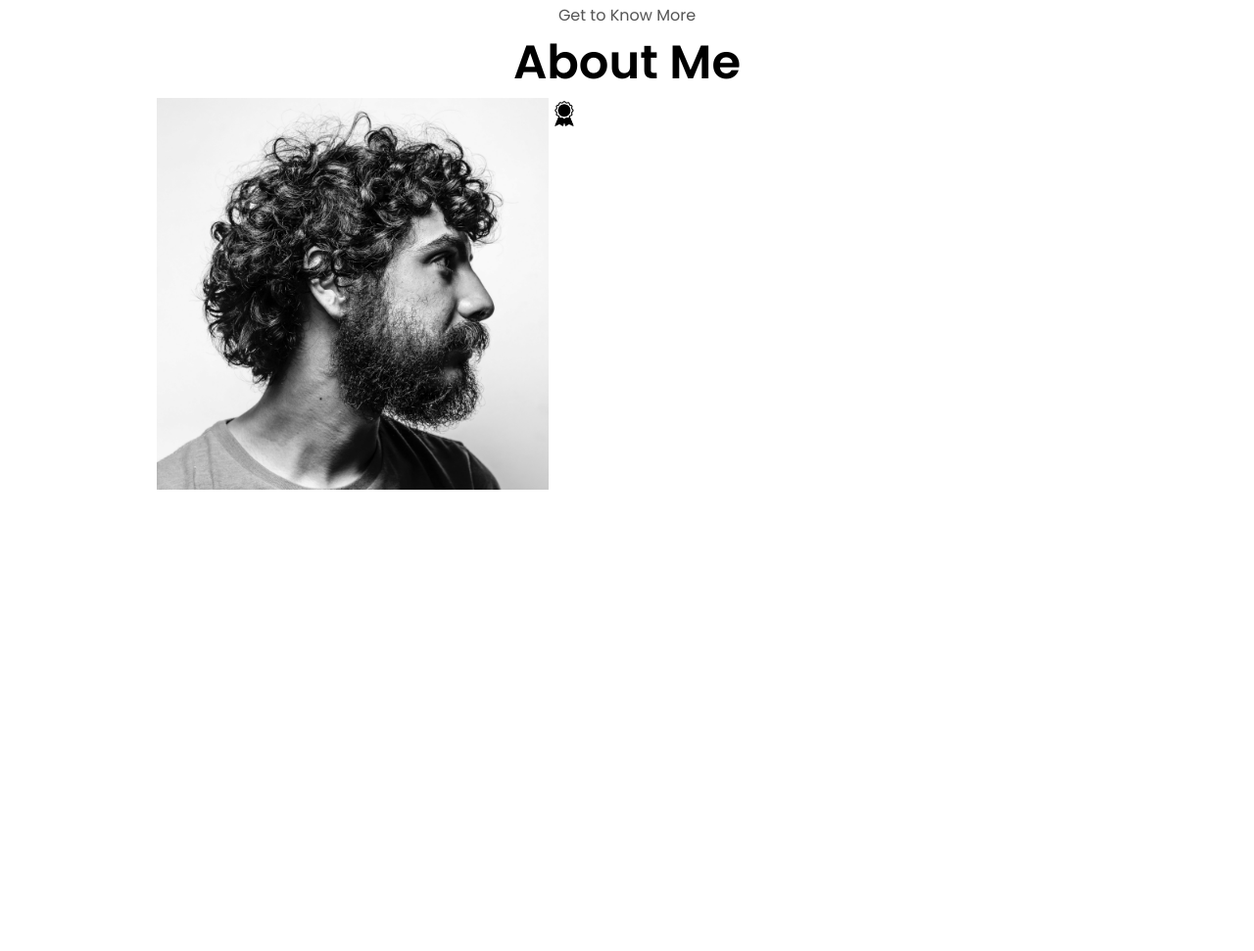
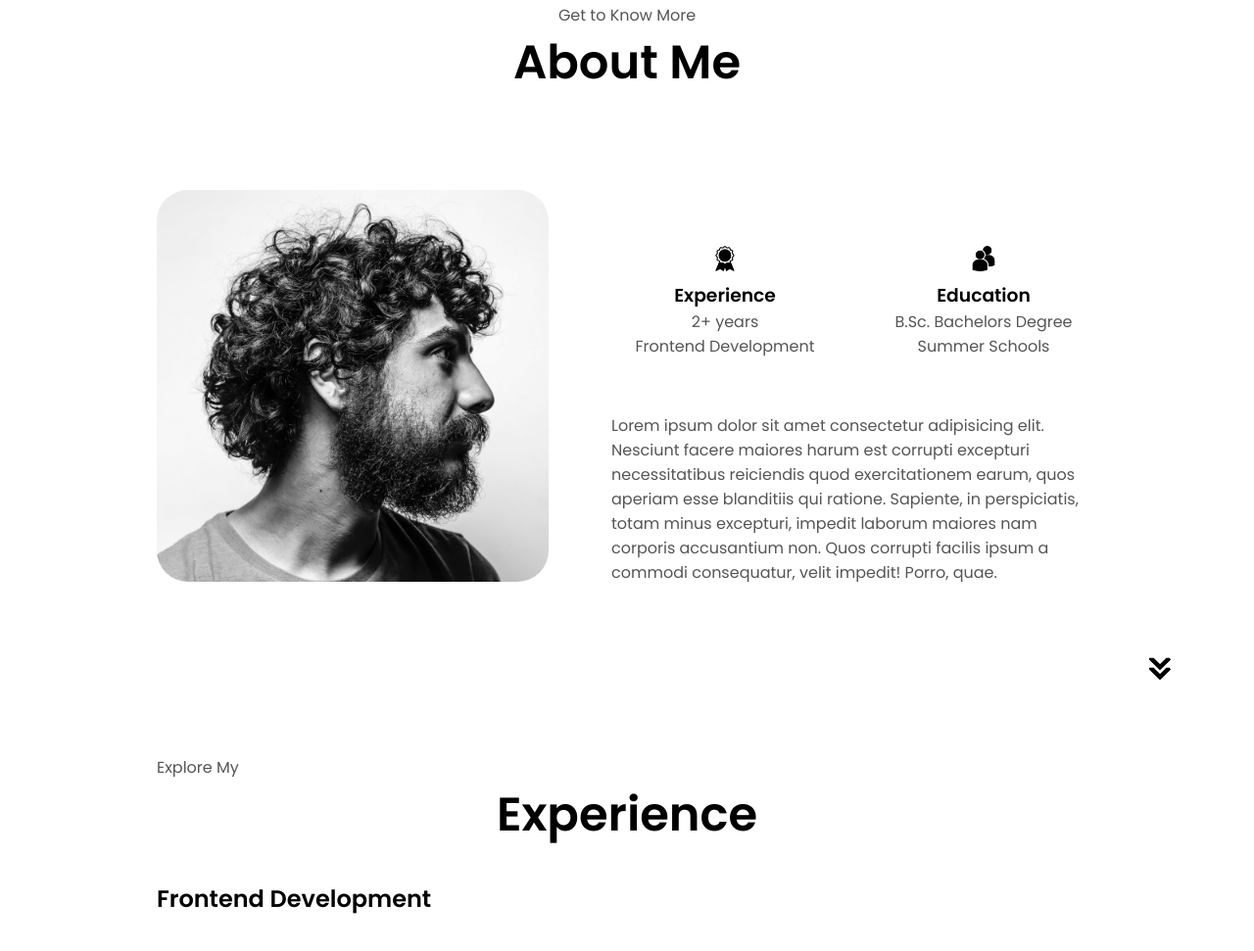
Before and after one commit to archirhett/github.io, a plain HTML site: page index.html in a window 1280 px wide. Shown: the part 805-1776 px from the top of the page at 98% size. Before the commit the page ends 1544 px from the top, so only its background shows below. Drawn offline with Linux system fonts and the light colour scheme.

Commit message:
default branch
non altered branch

```diff
--- a/index.html
+++ b/index.html
@@ -27,9 +27,10 @@ A8BAE8 - cool blue
       <div class="logo">archirhett</div>
       <div>
         <ul class="nav-links">
-          <li><a href="#home">HOME</a></li>
-          <li><a href="#work">WORK</a></li>
-          <li><a href="#play">PLAY</a></li>
+          <li><a href="#about">ABOUT</a></li>
+          <li><a href="#experience">EXPERIENCE</a></li>
+          <li><a href="#projects">PROJECTS</a></li>
+          <li><a href="#contact">CONTACT</a></li>
         </ul>
       </div>
     </nav>
@@ -42,9 +43,10 @@ A8BAE8 - cool blue
           <span></span>
         </div>
         <div class="menu-links">
-          <li><a href="#home" onclick="toggleMenu()">HOME</a></li>
-          <li><a href="#work" onclick="toggleMenu()">WORK</a></li>
-          <li><a href="#play" onclick="toggleMenu()">PLAY</a></li>
+          <li><a href="#about" onclick="toggleMenu()">ABOUT</a></li>
+          <li><a href="#experience" onclick="toggleMenu()">EXPERIENCE</a></li>
+          <li><a href="#projects" onclick="toggleMenu()">PROJECTS</a></li>
+          <li><a href="#contact" onclick="toggleMenu()">CONTACT</a></li>
         </div>
       </div>
     </nav>
@@ -89,7 +91,7 @@ A8BAE8 - cool blue
         </div>
       </div>
     </section>
-    <section class="about">
+    <section id="about">
       <p class="section__text__p1">Get to Know More</p>
       <h1 class="title">About Me</h1>
       <div class="section-container">
@@ -108,7 +110,49 @@ A8BAE8 - cool blue
                 alt="Experience Icon"
                 class="icon"
               />
+              <h3>Experience</h3>
+              <p>
+                2+ years <br />
+                Frontend Development
+              </p>
             </div>
+            <div class="details-container">
+              <img src="./assets/education.png" alt="Education" class="icon" />
+              <h3>Education</h3>
+              <p>
+                B.Sc. Bachelors Degree <br />
+                Summer Schools
+              </p>
+            </div>
+          </div>
+          <div class="text-container">
+            <p>
+              Lorem ipsum dolor sit amet consectetur adipisicing elit. Nesciunt
+              facere maiores harum est corrupti excepturi necessitatibus
+              reiciendis quod exercitationem earum, quos aperiam esse blanditiis
+              qui ratione. Sapiente, in perspiciatis, totam minus excepturi,
+              impedit laborum maiores nam corporis accusantium non. Quos
+              corrupti facilis ipsum a commodi consequatur, velit impedit!
+              Porro, quae.
+            </p>
+          </div>
+        </div>
+      </div>
+      <img
+        src="./assets/arrow.png"
+        alt="Arrow Icon"
+        class="icon arrow"
+        onclick="location.href=`./#experience`"
+      />
+    </section>
+    <section id="experience">
+      <p class="section__text_p1">Explore My</p>
+      <h1 class="title">Experience</h1>
+      <div class="experience-details-details-container">
+        <div class="about-containers">
+          <div class="details-containers">
+            <h2 class="experience-sub-title">Frontend Development</h2>
+            <div class="article-container"></div>
           </div>
         </div>
       </div>
--- a/style.css
+++ b/style.css
@@ -271,4 +271,55 @@ section {
   gap: 1rem;
 }
 
-/* PAUSED AT 104 */
+/* ABOUT SECTION */
+
+#about {
+  position: relative;
+}
+
+.about-containers {
+  gap: 2rem;
+  margin-bottom: 2rem;
+  margin-top: 2rem;
+}
+
+.about-details-container {
+  justify-content: center;
+  flex-direction: column;
+}
+
+.about-containers,
+.about-details-container {
+  display: flex;
+}
+
+.about-pic {
+  border-radius: 2rem;
+}
+
+.arrow {
+  position: absolute;
+  right: -5rem;
+  bottom: 2.5rem;
+}
+
+.details-container {
+  padding: 1.5rem;
+  flex: 1;
+  background: white;
+  border-radius: 2rem;
+  border: rgb(53, 53, 53 0.1rem solid border);
+  border-color: rgb(163, 163, 163);
+  text-align: center;
+}
+
+.section-container {
+  gap: 4rem;
+  height: 80%;
+}
+
+.section__pic-container {
+  height: 400px;
+  width: 400px;
+  margin: auto 0;
+}
```
